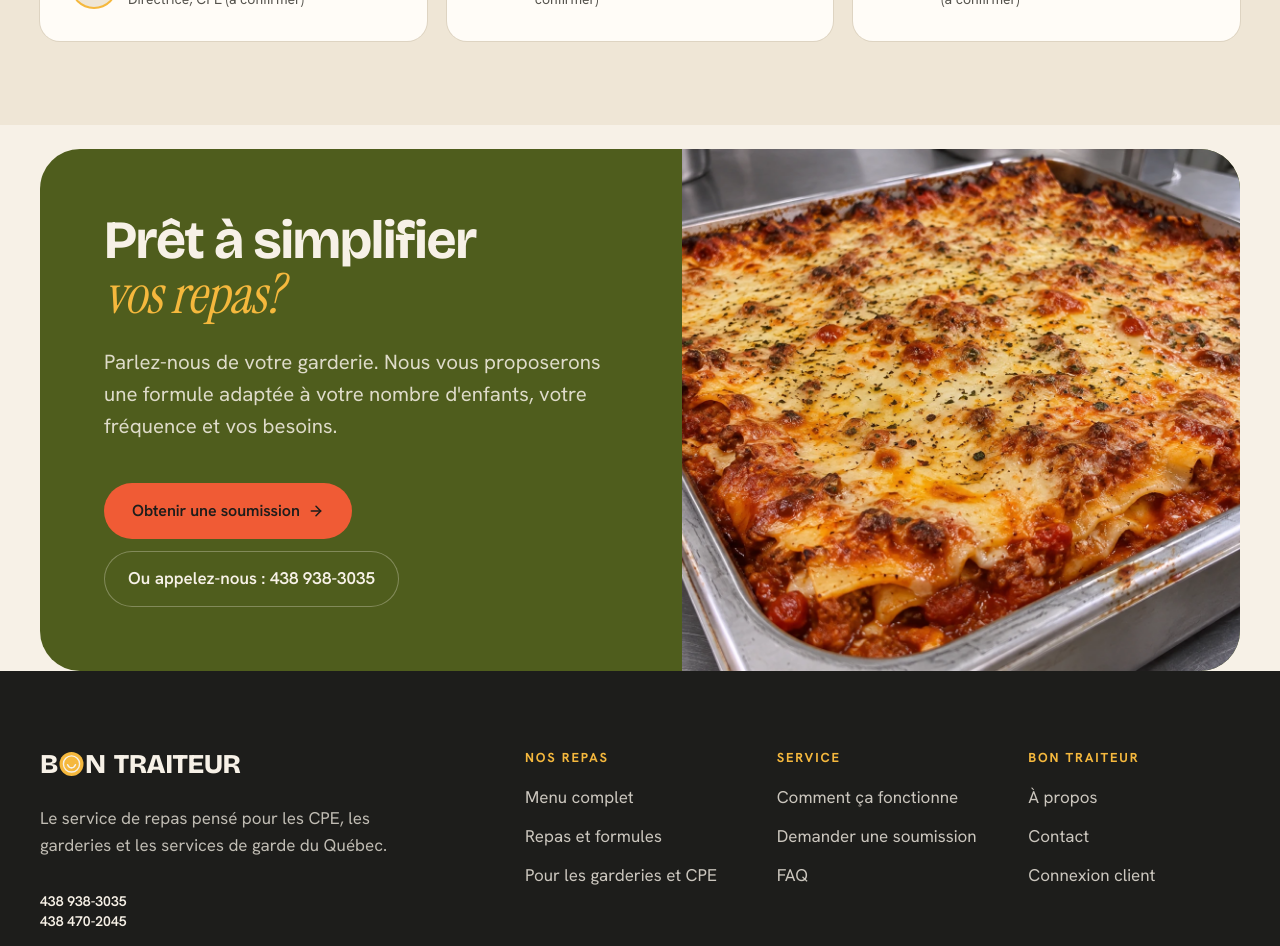
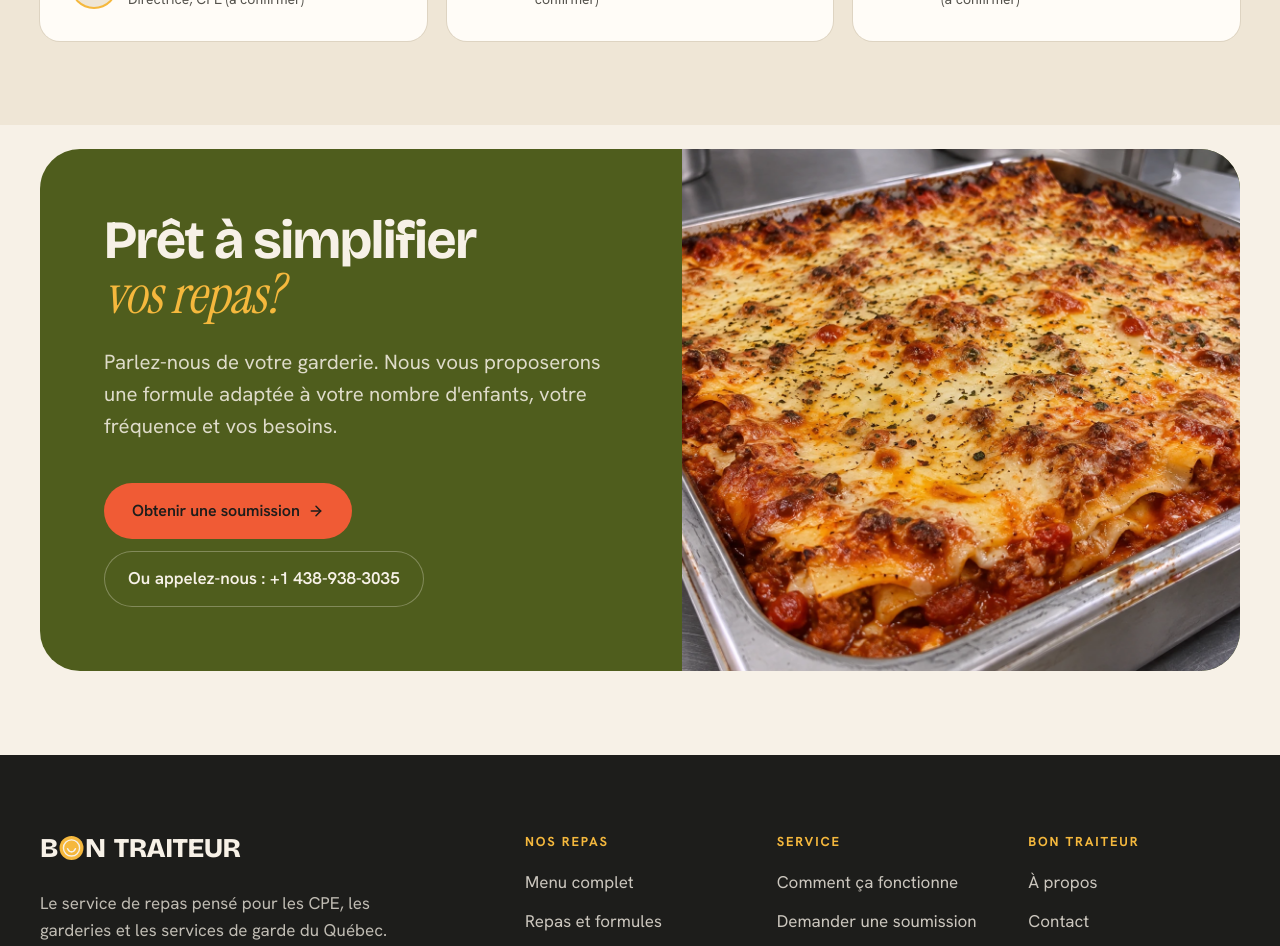
Before and after one commit to growconsulting25-pixel/Bontraiteur, a Next.js app: page / in a window 1280 px wide. Shown: the part 6680-7626 px from the top of the page. Built offline with nearby package versions, Linux system fonts and the light colour scheme; no server answers; the database is empty.

Commit message:
Espace manquant avant le pied de page (pb-section non défini); numéros au format +1 438-…
Co-Authored-By: Claude Opus 5.5 <noreply@anthropic.com>
Claude-Session: https://claude.ai/code/session_012SM3vXgoy3bVFokUzZMFiT

```diff
--- a/src/app/globals.css
+++ b/src/app/globals.css
@@ -107,6 +107,12 @@
 @utility py-section {
   padding-block: var(--section-y);
 }
+@utility pt-section {
+  padding-top: var(--section-y);
+}
+@utility pb-section {
+  padding-bottom: var(--section-y);
+}
 @utility px-gutter {
   padding-inline: var(--gutter);
 }
--- a/src/data/site.ts
+++ b/src/data/site.ts
@@ -8,8 +8,8 @@ export const site = {
   url: "https://bontraiteur.com",
   contact: {
     phones: [
-      { display: "438 938-3035", href: "tel:+14389383035" },
-      { display: "438 470-2045", href: "tel:+14384702045" },
+      { display: "+1 438-938-3035", href: "tel:+14389383035" },
+      { display: "+1 438-470-2045", href: "tel:+14384702045" },
     ],
     email: "info@bontraiteur.com", // PLACEHOLDER — adresse courriel à confirmer
     // Aucune adresse civique publiée pour l'instant.
```
